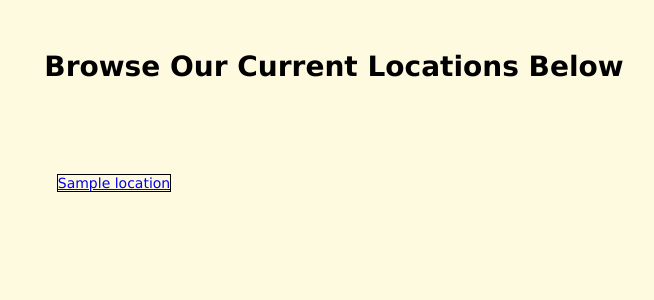
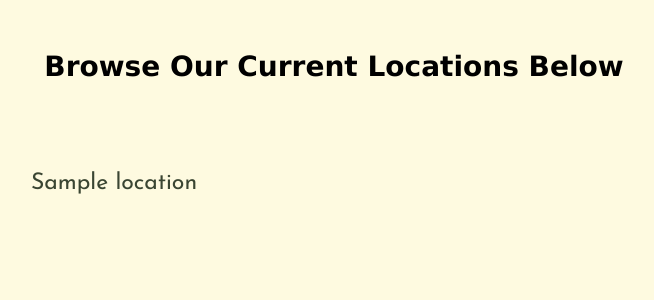
Before and after one commit to pauljburgess/wildlife-locator, a Node server app: page /locations in a window 1280 px wide. Shown: the part 80-380 px from the top of the page, without its empty margins (306-960 px from the left). Run offline with Node 20, Linux system fonts and the light colour scheme; tables that the repository leaves empty hold one stand-in row (values such as "Sample post"); some libraries are stand-ins or nearby versions.

Commit message:
Adjust styling on locations index page

```diff
--- a/controllers/locations.js
+++ b/controllers/locations.js
@@ -16,7 +16,7 @@ const create = async(req, res) => {
 
 const index = async (req, res) => {
     try {
-        const locations = await Location.find({})
+        const locations = await Location.find({}).sort('name')
         res.render('locations/index', {locations})
     } catch(err) {
         console.log(err)
--- a/public/stylesheets/style.css
+++ b/public/stylesheets/style.css
@@ -67,11 +67,17 @@ form {
 
   grid-auto-flow: row;
   column-gap: 20px;
-  row-gap: 20px;
+  row-gap: 75px;
 }
 
 #locations-index > a {
+  place-self: center;
+  text-decoration: none;
+  font-family: "Josefin Sans";
+  font-size: 23px;
+  color: #3a4532;
+}
 
-  border: 1px solid black;
-  place-self: center;
+#locations-index > a:hover {
+  text-decoration: underline;
 }
```
